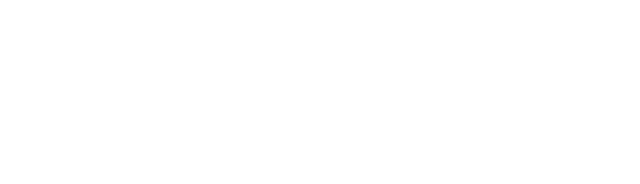
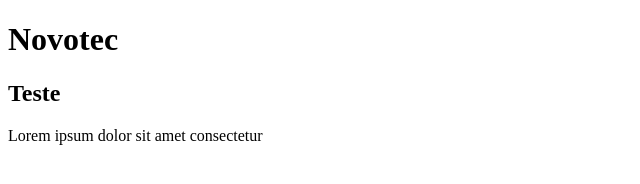
Before and after one commit to kar65884/Teste, a plain HTML site: page index.html in a window 1280 px wide. Shown: the whole page, without its empty margins (0-640 px from the left). Drawn offline with Linux system fonts and the light colour scheme.

Commit message:
projeto atualizado 30/07

```diff
--- a/index.html
+++ b/index.html
@@ -6,6 +6,9 @@
     <title>Document</title>
 </head>
 <body>
+    <h1>Novotec</h1>
+    <h2>Teste</h2>
+    <p>Lorem ipsum dolor sit amet consectetur</p>
 
 </body>
 </html>
```
Also changed, not shown: nome.txt.
